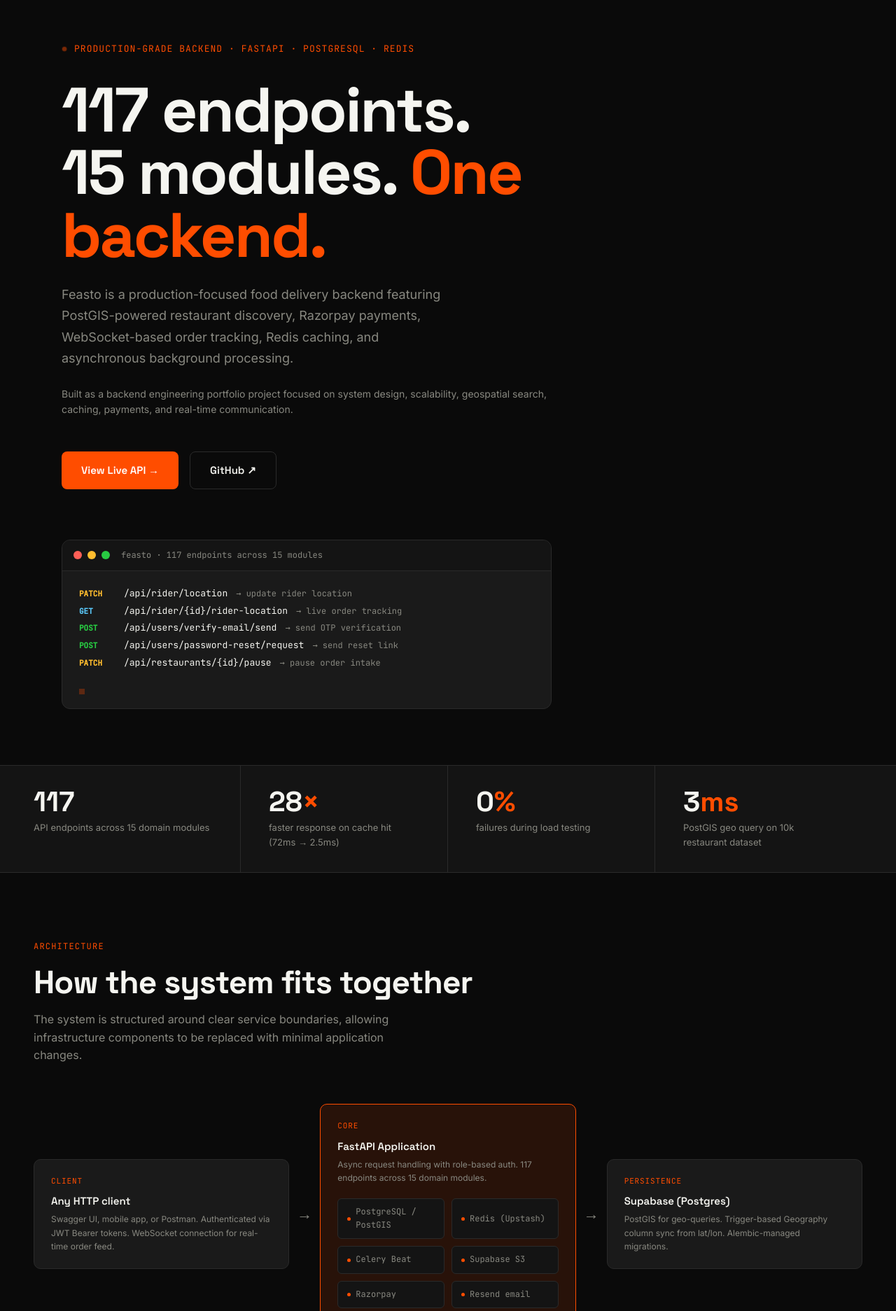
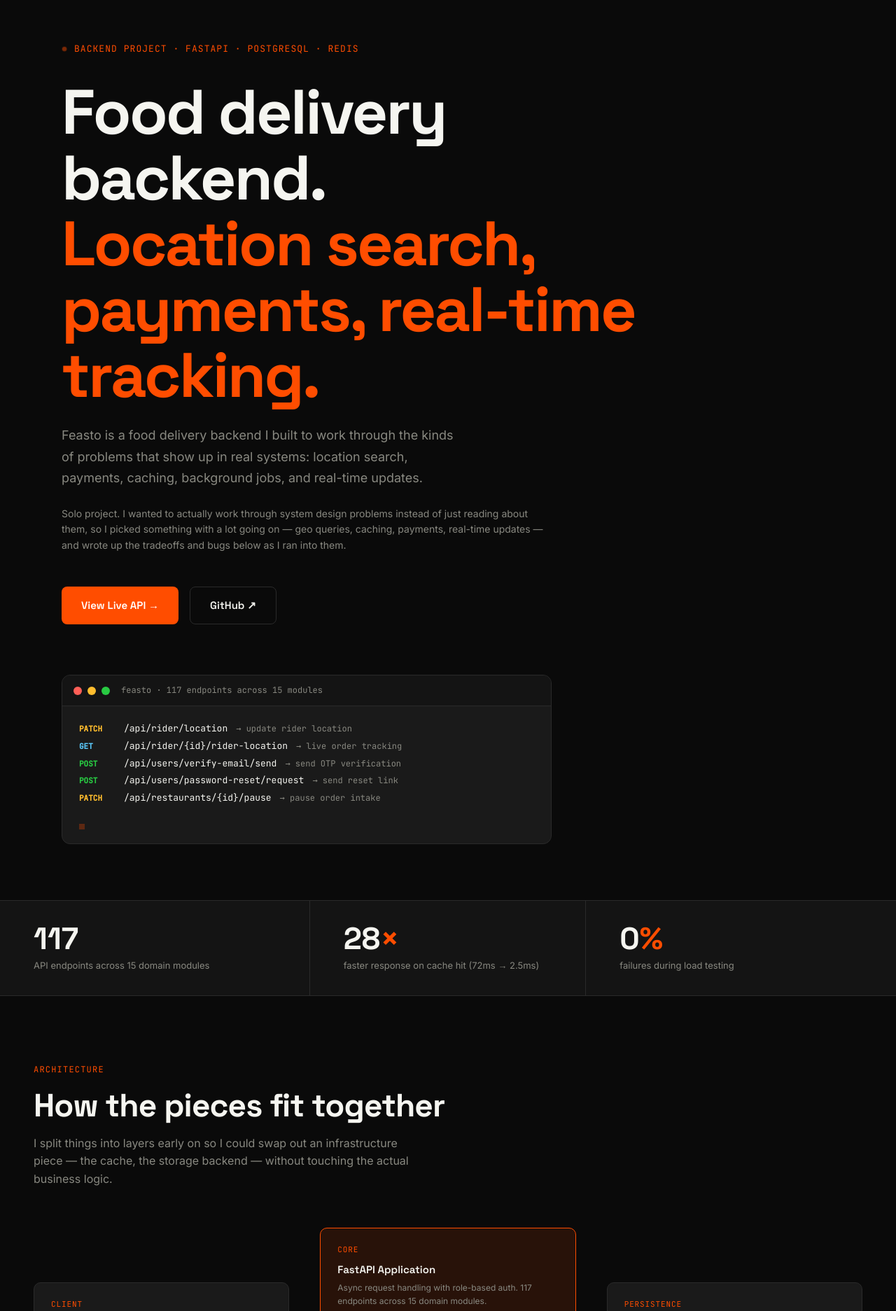
Before and after one commit to mrSm00th/feasto, a FastAPI app: page / in a window 1280 px wide. Shown: the part 60-1933 px from the top of the page at 70% size. Run offline with FastAPI, Linux system fonts and the light colour scheme; parts of the project's set-up code (start-up, migrations or seed data) failed here and were passed over; some libraries are stand-ins or nearby versions.

Commit message:
feat(web): update homepage

```diff
--- a/app/templates/home.html
+++ b/app/templates/home.html
@@ -76,7 +76,7 @@
   }
   .hero h1 {
     font-family: var(--display); font-size: clamp(48px,7vw,92px);
-    font-weight: 700; line-height: 1.0; letter-spacing: -0.03em;
+    font-weight: 700; line-height: 1.05; letter-spacing: -0.03em;
     margin-bottom: 24px; max-width: 820px;
   }
   .hero h1 em { font-style: normal; color: var(--orange); }
@@ -148,16 +148,16 @@
   }
   .stat-bar-inner {
     max-width: 1200px; margin: 0 auto;
-    display: grid; grid-template-columns: repeat(4,1fr);
+    display: grid; grid-template-columns: repeat(3,1fr);
   }
   .stat-item {
-    padding: 32px 40px;
+    padding: 32px 48px;
     border-right: 1px solid var(--border);
   }
   .stat-item:first-child { padding-left: 0; }
   .stat-item:last-child { border-right: none; }
   .stat-value {
-    font-family: var(--display); font-size: 40px; font-weight: 700;
+    font-family: var(--display); font-size: 44px; font-weight: 700;
     color: var(--white); line-height: 1; margin-bottom: 6px;
   }
   .stat-value span { color: var(--orange); }
@@ -387,8 +387,9 @@
     .hero { padding: 100px 24px 60px; }
     section { padding: 64px 24px; }
     .stat-bar { padding: 0 24px; }
-    .stat-bar-inner { grid-template-columns: repeat(2,1fr); }
+    .stat-bar-inner { grid-template-columns: 1fr; }
     .stat-item { border-right: none; border-bottom: 1px solid var(--border); }
+    .stat-item:last-child { border-bottom: none; }
     .arch-grid { grid-template-columns: 1fr; gap: 12px; }
     .arch-arrow { transform: rotate(90deg); }
     .cache-layout { grid-template-columns: 1fr; }
@@ -427,17 +428,19 @@
   <div class="hero">
     <div class="hero-eyebrow">
       <div class="eyebrow-dot"></div>
-      <span class="eyebrow-text">Production-grade backend · FastAPI · PostgreSQL · Redis</span>
+      <span class="eyebrow-text">Backend project · FastAPI · PostgreSQL · Redis</span>
     </div>
-    <h1>117 endpoints.<br>15 modules. <em>One backend.</em></h1>
+    <h1>Food delivery backend.<br><em>Location search, payments, real-time tracking.</em></h1>
     <p class="hero-sub">
-      Feasto is a production-focused food delivery backend featuring PostGIS-powered
-      restaurant discovery, Razorpay payments, WebSocket-based order tracking,
-      Redis caching, and asynchronous background processing.
+      Feasto is a food delivery backend I built to work through the kinds of problems
+      that show up in real systems: location search, payments, caching, background jobs,
+      and real-time updates.
     </p>
     <p style="font-size:14px;color:var(--muted);max-width:700px;margin-top:-24px;margin-bottom:48px;">
-      Built as a backend engineering portfolio project focused on system design,
-      scalability, geospatial search, caching, payments, and real-time communication.
+      Solo project. I wanted to actually work through system design problems instead of
+      just reading about them, so I picked something with a lot going on — geo queries,
+      caching, payments, real-time updates — and wrote up the tradeoffs and bugs below
+      as I ran into them.
     </p>
     <div class="hero-actions">
       <a href="/docs" class="btn-primary">View Live API →</a>
@@ -472,10 +475,6 @@
       <div class="stat-value">0<span>%</span></div>
       <div class="stat-label">failures during load testing</div>
     </div>
-    <div class="stat-item">
-      <div class="stat-value">3<span>ms</span></div>
-      <div class="stat-label">PostGIS geo query on 10k restaurant dataset</div>
-    </div>
   </div>
 </div>
 
@@ -483,10 +482,11 @@
 <section id="architecture">
   <div class="section-inner">
     <div class="section-eyebrow">Architecture</div>
-    <h2 class="section-title">How the system fits together</h2>
+    <h2 class="section-title">How the pieces fit together</h2>
     <p class="section-sub">
-      The system is structured around clear service boundaries, allowing
-      infrastructure components to be replaced with minimal application changes.
+      I split things into layers early on so I could swap out an infrastructure
+      piece — the cache, the storage backend — without touching the actual
+      business logic.
     </p>
     <div class="arch-grid">
       <div class="arch-node">
@@ -505,7 +505,7 @@
           <div class="arch-tag"><div class="d"></div>Celery Beat</div>
           <div class="arch-tag"><div class="d"></div>Supabase S3</div>
           <div class="arch-tag"><div class="d"></div>Razorpay</div>
-          <div class="arch-tag"><div class="d"></div>Resend email</div>
+          <div class="arch-tag"><div class="d"></div>Brevo email</div>
         </div>
       </div>
       <div class="arch-arrow">→</div>
@@ -523,43 +523,43 @@
   <div class="section-inner">
     <div class="section-eyebrow">Engineering decisions</div>
     <h2 class="section-title">Why, not just what</h2>
-    <p class="section-sub">Every non-obvious choice has a reason. These are the ones worth talking about in an interview.</p>
+    <p class="section-sub">A few decisions that took more than one attempt to get right, and the reasoning behind where I landed.</p>
     <div class="decisions-grid">
       <div class="decision-card">
         <div class="decision-icon">📍</div>
-        <div class="decision-why">Why PostGIS over Redis GEO</div>
-        <div class="decision-title">Geo-proximity with PostGIS</div>
-        <div class="decision-text">ST_DWithin on a GIST-indexed Geography column runs in ~3ms on 10k rows. Redis GEO lacks JOIN support — you can't filter by cuisine, status, or closure in the same query without multiple round trips.</div>
+        <div class="decision-why">Why PostGIS, not day one</div>
+        <div class="decision-title">From Haversine to PostGIS</div>
+        <div class="decision-text">Rider matching started with plain latitude/longitude columns: a SQL bounding-box pre-filter narrowed the candidates, then Haversine ran in Python on what was left. It worked, but couldn't use an index. Rider and restaurant locations moved to a PostGIS Geography column with ST_DWithin on a GIST index — distance and relational filtering now happen in one indexed query.</div>
       </div>
       <div class="decision-card">
         <div class="decision-icon">📒</div>
         <div class="decision-why">Why append-only</div>
         <div class="decision-title">Immutable earnings ledger</div>
-        <div class="decision-text">Earnings records are never updated or deleted — only appended. Audit trail is always complete, payout reconciliation is always correct, no race conditions on financial writes.</div>
+        <div class="decision-text">Earnings records are never updated or deleted, only appended, then later marked PAID_OUT in a batch. So there's always a full history to check, and I don't have to worry about two writes stepping on the same balance at once.</div>
       </div>
       <div class="decision-card">
         <div class="decision-icon">🔒</div>
         <div class="decision-why">Why SELECT FOR UPDATE</div>
         <div class="decision-title">Race condition prevention</div>
-        <div class="decision-text">Cart checkout and rider order acceptance use SELECT FOR UPDATE to prevent two users from claiming the same resource simultaneously. Correctness guaranteed at the DB level, not the application layer.</div>
+        <div class="decision-text">Two riders accepting the same order at the same time was a real bug I ran into, not something I planned around ahead of time. SELECT FOR UPDATE on the order row fixes it — the second request just fails instead of double-assigning the order.</div>
       </div>
       <div class="decision-card">
         <div class="decision-icon">🔄</div>
         <div class="decision-why">Why triggers over app-layer</div>
         <div class="decision-title">PostGIS location sync</div>
-        <div class="decision-text">DB triggers sync the Geography column from lat/lon on every write. The app never touches the Geography column directly — no risk of forgetting the sync in a new route or migration.</div>
+        <div class="decision-text">A DB trigger syncs the Geography column from lat/lon on every write. The app never touches that column directly, so I can't forget to sync it from a new route or migration.</div>
       </div>
       <div class="decision-card">
         <div class="decision-icon">⭐</div>
         <div class="decision-why">Why one table</div>
         <div class="decision-title">Polymorphic review model</div>
-        <div class="decision-text">A single Review table handles restaurant and rider reviews via nullable foreign keys. No join table, no type enum gymnastics. Queries stay simple, aggregations stay fast.</div>
+        <div class="decision-text">One Review table handles both restaurant and rider reviews via nullable foreign keys, instead of a separate join table or a type enum. Didn't seem worth the extra complexity for something this simple, and the queries stayed easy to write.</div>
       </div>
       <div class="decision-card">
         <div class="decision-icon">🔐</div>
         <div class="decision-why">Why two buckets</div>
         <div class="decision-title">Split S3 storage</div>
-        <div class="decision-text">Public bucket for restaurant and menu images — served at static CDN URLs. Private bucket for KYC documents and rider identity proofs — only accessible via short-lived presigned URLs generated server-side.</div>
+        <div class="decision-text">Public bucket for restaurant and menu images, served directly. Private bucket for KYC documents and rider ID proofs — those only go out through short-lived presigned URLs generated server-side.</div>
       </div>
     </div>
   </div>
@@ -569,8 +569,8 @@
 <section id="cache">
   <div class="section-inner">
     <div class="section-eyebrow">Redis caching</div>
-    <h2 class="section-title">28× faster. Measured.</h2>
-    <p class="section-sub">Cache-aside pattern on high-read endpoints. Soft failure — a Redis outage degrades performance but never takes the app down.</p>
+    <h2 class="section-title">Caching restaurant reads with Redis</h2>
+    <p class="section-sub">Cache-aside pattern on the high-read endpoints. Redis is a soft dependency — if it goes down, requests fall back to Postgres and get a bit slower, but nothing breaks.</p>
     <div class="cache-layout">
       <div>
         <div class="cache-flow-box">
@@ -600,7 +600,7 @@
             <div class="flow-icon miss">🗄️</div>
             <div class="flow-content">
               <div class="flow-label" style="color:var(--orange);">Cache miss → query DB</div>
-              <div class="flow-time">~25-30ms DB + 1ms serialize + ~44ms Redis write</div>
+              <div class="flow-time">~72ms total · Postgres query + serialize + cache write</div>
             </div>
           </div>
           <div class="flow-step">
@@ -613,14 +613,14 @@
         </div>
         <div style="margin-top:16px;padding:16px 20px;background:var(--card);border:1px solid var(--border);border-radius:8px;font-size:13px;color:var(--muted);">
           <strong style="color:var(--white);">What's cached:</strong> restaurant detail, discovery feed, cuisine list.<br>
-          <strong style="color:var(--white);">Never cached:</strong> orders, cart, payments — real-time data only.
+          <strong style="color:var(--white);">Never cached:</strong> orders, cart, payments — these need to be current every time.
         </div>
       </div>
       <div class="cache-metrics">
         <div class="metric-card">
           <div class="metric-label">Cache miss (DB path)</div>
           <div class="metric-value">72 <span>ms</span></div>
-          <div class="metric-sub">DB ~28ms · serialize ~1ms · Redis write ~44ms</div>
+          <div class="metric-sub">Postgres query + serialize + cache write, measured on local dev hardware</div>
         </div>
         <div class="metric-card highlight-card">
           <div class="metric-label">Cache hit (Redis path)</div>
@@ -647,62 +647,62 @@
   <div class="section-inner">
     <div class="section-eyebrow">Modules</div>
     <h2 class="section-title">Core platform modules</h2>
-    <p class="section-sub">15 domain modules, 117 endpoints, grouped into 8 core areas — each with its own models, routes, schemas, and services.</p>
+    <p class="section-sub">15 domain modules, 117 endpoints, grouped into 8 areas below — each with its own models, routes, schemas, and services.</p>
     <div class="modules-list">
       <div class="module-item">
         <div class="module-number">01</div>
         <div class="module-content">
           <div class="module-name">Auth & Users</div>
-          <div class="module-desc">JWT access tokens, refresh token rotation, email OTP verification, password reset via secure emailed link. Role-based access: Customer, Owner, Rider, Admin. Case-insensitive email deduplication.</div>
+          <div class="module-desc">JWT access tokens, refresh token rotation, email OTP verification, password reset via emailed link. Role-based access: Customer, Owner, Rider, Admin. Case-insensitive email dedup.</div>
         </div>
       </div>
       <div class="module-item">
         <div class="module-number">02</div>
         <div class="module-content">
           <div class="module-name">Restaurants</div>
-          <div class="module-desc">Full onboarding state machine (DRAFT → ACTIVE), manual pause/resume, planned closures, PostGIS location intake, multi-shift weekly availability schedules, cuisine tagging with admin review workflow.</div>
+          <div class="module-desc">Onboarding state machine (DRAFT → ACTIVE), manual pause/resume, planned closures, PostGIS location intake, multi-shift weekly availability, cuisine tagging with admin review.</div>
         </div>
       </div>
       <div class="module-item">
         <div class="module-number">03</div>
         <div class="module-content">
           <div class="module-name">Menus</div>
-          <div class="module-desc">Category and item CRUD with archive-before-delete enforcement. Drag-and-drop reordering, availability toggles, image upload via Pillow processing pipeline with automatic JPEG conversion and thumbnail generation.</div>
+          <div class="module-desc">Category and item CRUD with archive-before-delete enforcement. Drag-and-drop reordering, availability toggles, image upload through a Pillow pipeline for JPEG conversion and thumbnails.</div>
         </div>
       </div>
       <div class="module-item">
         <div class="module-number">04</div>
         <div class="module-content">
           <div class="module-name">Orders & Cart</div>
-          <div class="module-desc">Full order lifecycle state machine (AWAITING_PAYMENT → DELIVERED). Cart with per-item quantity management. SELECT FOR UPDATE on checkout to prevent overselling under concurrent load.</div>
+          <div class="module-desc">Order lifecycle state machine (AWAITING_PAYMENT → DELIVERED). Cart with per-item quantity management.</div>
         </div>
       </div>
       <div class="module-item">
         <div class="module-number">05</div>
         <div class="module-content">
           <div class="module-name">Payments</div>
-          <div class="module-desc">Razorpay Orders API integration, webhook signature verification, COD support, automatic refunds on cancellation. Payment status tracked independently from order status. Signature-verified webhooks.</div>
+          <div class="module-desc">Razorpay Orders API integration, signature-verified webhooks, COD support, automatic refunds on cancellation. Payment status tracked separately from order status.</div>
         </div>
       </div>
       <div class="module-item">
         <div class="module-number">06</div>
         <div class="module-content">
           <div class="module-name">Riders & Dispatch</div>
-          <div class="module-desc">Rider onboarding with PII encryption and private S3 KYC storage. PostGIS-based geo-dispatch to nearby riders. Real-time location updates every 3-5 seconds, assignment timeout via Celery Beat.</div>
+          <div class="module-desc">Rider onboarding with PII encryption and private S3 KYC storage. PostGIS-based dispatch searches a radius, falls back to a wider radius if empty, and notifies a pool of nearby riders who race to accept.</div>
         </div>
       </div>
       <div class="module-item">
         <div class="module-number">07</div>
         <div class="module-content">
           <div class="module-name">Discovery</div>
-          <div class="module-desc">Geo-proximity restaurant feed using ST_DWithin with cursor pagination. Cuisine filtering, city-based fallback. Cached at Redis with 30s TTL, invalidated on restaurant state change or pause.</div>
+          <div class="module-desc">Geo-proximity restaurant feed using ST_DWithin with cursor pagination. Cuisine filtering, city-based fallback. Cached in Redis with a 30s TTL, invalidated on restaurant state change or pause.</div>
         </div>
       </div>
       <div class="module-item">
         <div class="module-number">08</div>
         <div class="module-content">
           <div class="module-name">Earnings & Payouts</div>
-          <div class="module-desc">Immutable append-only earnings ledger per order. Weekly payout batching via Celery Beat. Commission rate configurable per restaurant. Separate rider and restaurant payout flows with full audit trail.</div>
+          <div class="module-desc">Append-only earnings ledger per order. Weekly payout batching via Celery Beat. Commission rate configurable per restaurant. Separate rider and restaurant payout flows with an audit trail.</div>
         </div>
       </div>
     </div>
@@ -714,7 +714,7 @@
   <div class="section-inner">
     <div class="section-eyebrow">Performance</div>
     <h2 class="section-title">Load testing results</h2>
-    <p class="section-sub">Load tested with Locust — 100 concurrent users, 60s sustained, zero failures across 1,150 requests.</p>
+    <p class="section-sub">Ran a Locust test — 100 concurrent users, zero failures across 1,150 requests.</p>
     <div class="perf-grid">
       <div class="perf-card">
         <div class="perf-endpoint">GET /restaurants/{id}</div>
@@ -742,7 +742,7 @@
       </div>
     </div>
     <div style="font-size:13px;color:var(--muted);">
-      Benchmarked locally on shared hardware — PostgreSQL, Redis, and FastAPI on the same machine. Production numbers on separate infrastructure will be significantly better on all metrics.
+      Ran locally on shared hardware — Postgres, Redis, and FastAPI all on the same machine, competing for the same CPU. Haven't tested on separate infrastructure yet, so take these as a baseline rather than a ceiling.
     </div>
   </div>
 </section>
@@ -751,26 +751,32 @@
 <section id="challenges">
   <div class="section-inner">
     <div class="section-eyebrow">Lessons learned</div>
-    <h2 class="section-title">Challenges solved during development</h2>
-    <p class="section-sub">Several design choices emerged from real implementation and operational problems hit while building the platform — not just textbook patterns applied up front.</p>
+    <h2 class="section-title">Problems I ran into while building this</h2>
+    <p class="section-sub">A few things that broke, or would have broken, before I caught them — not patterns I planned up front, just what came up.</p>
     <div class="decisions-grid">
       <div class="decision-card">
-        <div class="decision-icon">🔁</div>
-        <div class="decision-why">Why idempotency keys</div>
-        <div class="decision-title">Duplicate payment webhooks</div>
-        <div class="decision-text">Razorpay retries webhooks on slow responses or transient errors, which risked double-crediting an order. Each webhook event is checked against a processed-events table before the payment status is updated, so retries are safely ignored.</div>
+        <div class="decision-icon">🔏</div>
+        <div class="decision-why">Why verify, then guard</div>
+        <div class="decision-title">Trusting the webhook</div>
+        <div class="decision-text">Razorpay webhooks arrive as unauthenticated POST requests, so the signature gets HMAC-verified against the Razorpay secret before anything is parsed. Razorpay also retries webhooks on slow responses — each handler checks the payment's current status before applying an update, so a retried delivery can't double-process the same payment.</div>
       </div>
       <div class="decision-card">
         <div class="decision-icon">🖼️</div>
         <div class="decision-why">Why a two-phase upload</div>
         <div class="decision-title">Image pipeline reliability</div>
-        <div class="decision-text">An early version wrote the DB record before the S3 upload finished, so a failed upload left a menu item pointing at a missing image. Upload now completes and is verified first; the DB row is only written once the file exists in storage.</div>
+        <div class="decision-text">First version wrote the DB record before the S3 upload finished, so a failed upload left a menu item pointing at an image that didn't exist. Now the upload has to complete and get verified first — the DB row only gets written once the file is actually in storage.</div>
       </div>
       <div class="decision-card">
-        <div class="decision-icon">⏱️</div>
-        <div class="decision-why">Why a fallback dispatch tier</div>
-        <div class="decision-title">No rider accepts in time</div>
-        <div class="decision-text">Geo-dispatch initially had no timeout, so an order could sit unassigned if the nearest riders were busy. A Celery Beat task now widens the search radius and re-broadcasts after 30 seconds, falling back further if still unclaimed.</div>
+        <div class="decision-icon">🛵</div>
+        <div class="decision-why">Why a radius fallback</div>
+        <div class="decision-title">No riders found nearby</div>
+        <div class="decision-text">Dispatch first searches for riders within the standard radius. If none are found, it retries once at a wider max radius before giving up. Whichever riders turn up get notified as a pool — they race to accept, and the first POST /accept wins.</div>
+      </div>
+      <div class="decision-card">
+        <div class="decision-icon">📧</div>
+        <div class="decision-why">Why I switched providers twice</div>
+        <div class="decision-title">Email deliverability</div>
+        <div class="decision-text">Transactional email started on Resend, which only allows sandbox sending without domain verification. Moved to Gmail SMTP for a working free option, but delivery landed in spam at real inboxes. Settled on Brevo SMTP via aiosmtplib, which has handled verification and reset emails reliably since.</div>
       </div>
     </div>
   </div>
@@ -782,7 +788,7 @@
     <div class="section-eyebrow">Stack</div>
     <h2 class="section-title">What it's built with</h2>
     <p class="section-sub">
-      Technologies selected to support scalability, maintainability, and operational simplicity.
+      Mostly picked based on what fit the problem, and a couple of things I wanted to get more comfortable with.
     </p>
     <div class="stack-grid">
       <div class="stack-row">
@@ -828,7 +834,7 @@
         <div class="stack-category">Services</div>
         <div class="stack-items">
           <span class="stack-tag">Razorpay</span>
-          <span class="stack-tag">Resend</span>
+          <span class="stack-tag">Brevo</span>
           <span class="stack-tag">WebSockets</span>
         </div>
       </div>
@@ -841,7 +847,7 @@
   <div class="section-inner">
     <div class="section-eyebrow">Try it</div>
     <h2 class="section-title">Live demo credentials</h2>
-    <p class="section-sub">Three roles to explore. Click any value to copy it to clipboard.</p>
+    <p class="section-sub">Three roles to poke around with. Click any value to copy it.</p>
     <div class="creds-grid">
       <div class="cred-card">
         <div class="cred-role">Customer</div>
@@ -890,11 +896,11 @@
 <!-- CTA -->
 <div class="cta-section">
   <h2>
-  Production patterns.<br>
-  <em style="color:var(--orange);">Open source implementation.</em>
+  Feel free to poke around.<br>
+  <em style="color:var(--orange);">The code's all there.</em>
   </h2>
   <p>
-  Explore the architecture, review implementation details, and inspect the engineering decisions behind the platform.
+  API docs are live above, the repo has the setup instructions, and the code's commented anywhere the logic isn't obvious on its own.
   </p>
   <div style="display:flex;gap:16px;justify-content:center;flex-wrap:wrap;">
     <a href="/docs" class="btn-primary">View Live API →</a>
@@ -905,7 +911,7 @@
 <!-- FOOTER -->
 <footer>
   <div class="footer-inner">
-    <div class="footer-left"><span style="color:var(--orange);">Feasto</span> — Backend engineering portfolio project by Aditya Yadav</div>
+    <div class="footer-left"><span style="color:var(--orange);">Feasto</span> — backend project by Aditya Yadav</div>
     <div class="footer-right">
       <a href="https://github.com/mrSm00th" target="_blank">GitHub</a>
       <a href="https://linkedin.com/in/mrSm00th" target="_blank">LinkedIn</a>
@@ -949,8 +955,6 @@
     return line;
   }
 
-  // Fill the box immediately so it never appears empty or "gappy" on load.
-  // These render already-visible — no fade-in, no wait.
   for (let i = 0; i < VISIBLE_LINES; i++) {
     const line = buildLine(routes[idx % routes.length]);
     line.classList.add('vis');
@@ -964,8 +968,6 @@
     tbody.insertBefore(line, cursor);
     idx++;
 
-    // Remove the oldest line immediately so the box always holds the
-    // same number of lines — no overlap, no height jump.
     const lines = tbody.querySelectorAll('.t-line');
     if (lines.length > VISIBLE_LINES) {
       lines[0].remove();
```
